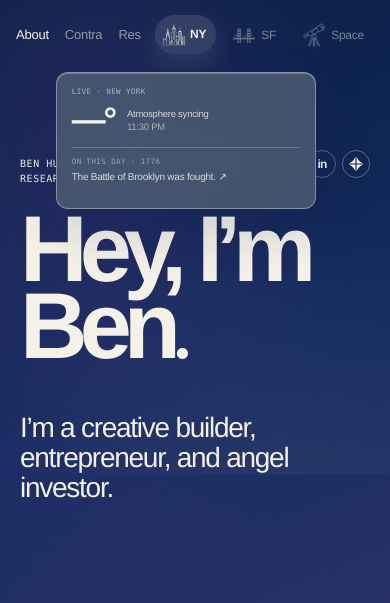
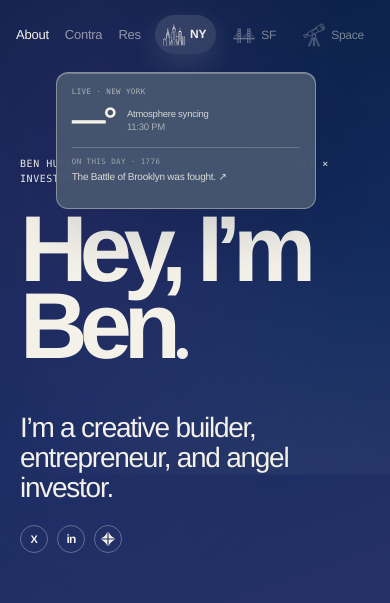
Before and after one commit to ben9885/get-ben.com, a Next.js app: page / in a window 390 px wide. Shown: the top 603 px of the page. Built offline with nearby package versions, Linux system fonts and the light colour scheme; no server answers.

Commit message:
Place hero social links below subline

```diff
--- a/app/globals.css
+++ b/app/globals.css
@@ -70,9 +70,8 @@ main,footer { max-width:1120px; margin:auto; padding-left:var(--gutter); padding
 section { scroll-margin-top:70px; padding:clamp(100px,14vw,190px) 0 0; }
 .hero { padding-top:clamp(80px,10vw,125px); min-height:72vh; display:flex; flex-direction:column; justify-content:flex-start; }
 .eyebrow,.section-label { margin:0 0 25px; }
-.hero-topline { margin-bottom:25px; display:flex; align-items:flex-start; justify-content:space-between; gap:24px; }
+.hero-topline { margin-bottom:25px; }
 .hero-topline .eyebrow { margin:0; padding-top:7px; line-height:1.45; }
-.hero-topline .hero-socials { margin-top:0; margin-left:auto; flex:0 0 auto; }
 h1 { max-width:1000px; margin:0; padding-bottom:.12em; font-size:clamp(64px,12vw,164px); line-height:.82; letter-spacing:-.085em; font-weight:690; }
 .dek { max-width:650px; margin:36px 0 -.14em; padding-bottom:.14em; font-size:clamp(23px,3.2vw,42px); line-height:1.08; letter-spacing:-.045em; }
 .hero-socials { display:flex; align-items:center; gap:9px; margin-top:22px; }
@@ -163,9 +162,7 @@ footer a { font-size:12px; }
   .hero { min-height:68vh; }
   h1 { font-size:clamp(66px,24vw,100px); max-width:95%; }
   .dek { font-size:28px; }
-  .hero-topline { gap:12px; }
-  .hero-topline .eyebrow { max-width:calc(100% - 105px); }
-  .hero-topline .hero-socials { gap:6px; }
+  .hero-topline .eyebrow { max-width:100%; }
   .link-pair { grid-template-columns:1fr; }
   .link-pair a:first-child { border-right:0; }
   .link-pair a:last-child { padding-left:0; }
--- a/app/page.tsx
+++ b/app/page.tsx
@@ -128,13 +128,14 @@ export default function Home() {
     <Navigation active={active} citySwitcher={<CitySwitcher city={city} setCity={setCity} weather={weather} mode={mode} onMode={setMode} onPreloadSpace={()=>import("./space-view")} />} />
     <main>
       <section id="about" className="hero reveal">
-        <div className="hero-topline"><p className="eyebrow mono">Ben Huffman · Founder × Creative × Researcher × Investor</p><div className="hero-socials" aria-label="Social links">
+        <div className="hero-topline"><p className="eyebrow mono">Ben Huffman · Founder × Creative × Researcher × Investor</p></div>
+        <h1>Hey, I’m Ben<span className="serif">.</span></h1>
+        <p className="dek">I’m a creative builder, entrepreneur, and angel investor.</p>
+        <div className="hero-socials" aria-label="Social links">
           <a href="https://x.com/contraben" target="_blank" rel="noreferrer" data-space-effect="orbit" aria-label="Ben Huffman on X"><span aria-hidden>X</span></a>
           <a href="https://www.linkedin.com/in/ben-huffman-b7b6a8102/" target="_blank" rel="noreferrer" data-space-effect="orbit" aria-label="Ben Huffman on LinkedIn"><span className="linkedin-icon" aria-hidden>in</span></a>
           <a href="https://contra.com/ben" target="_blank" rel="noreferrer" data-space-effect="orbit" aria-label="Ben Huffman on Contra"><ContraMark /></a>
-        </div></div>
-        <h1>Hey, I’m Ben<span className="serif">.</span></h1>
-        <p className="dek">I’m a creative builder, entrepreneur, and angel investor.</p>
+        </div>
       </section>
 
       <section id="contra" className="statement reveal">
```
